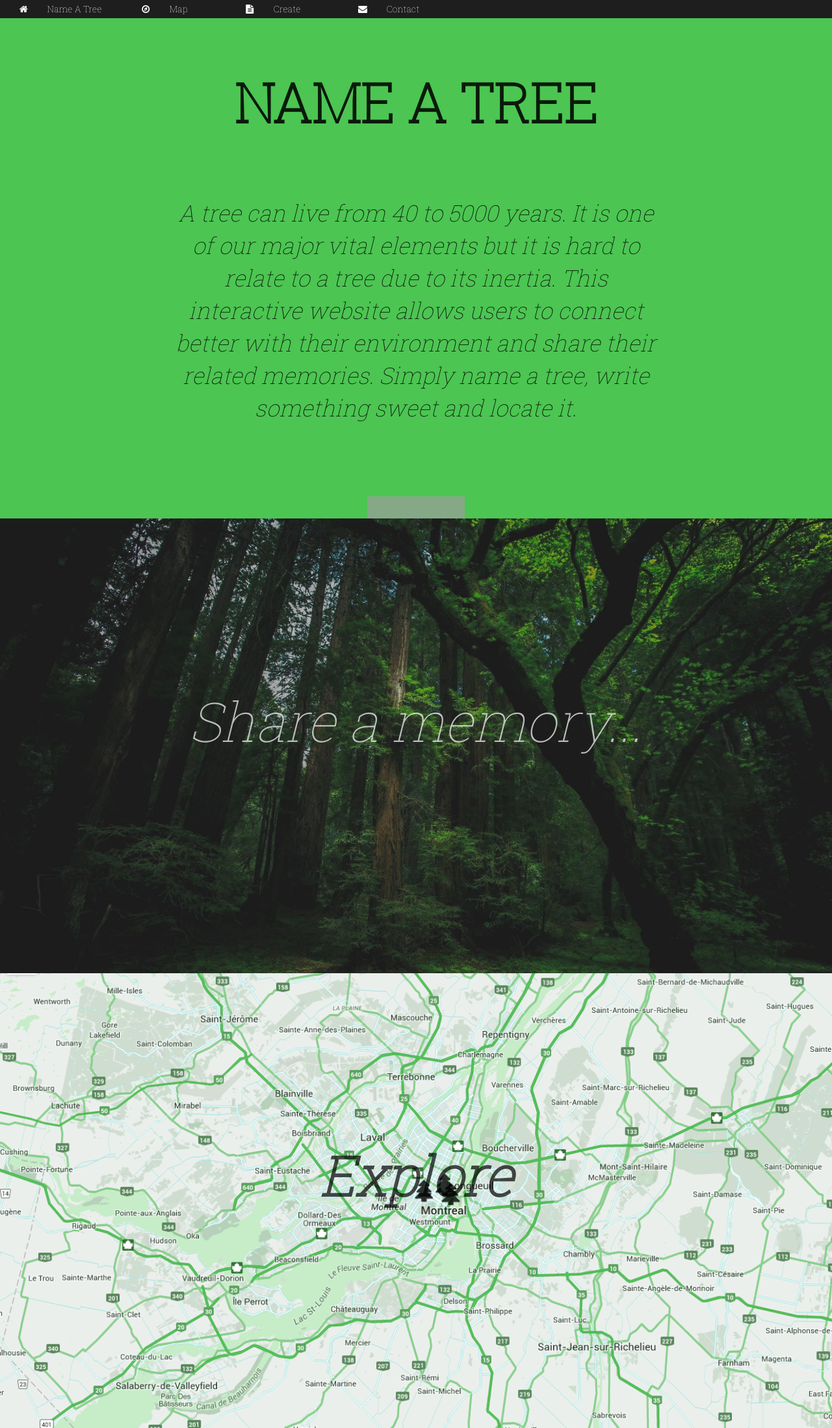
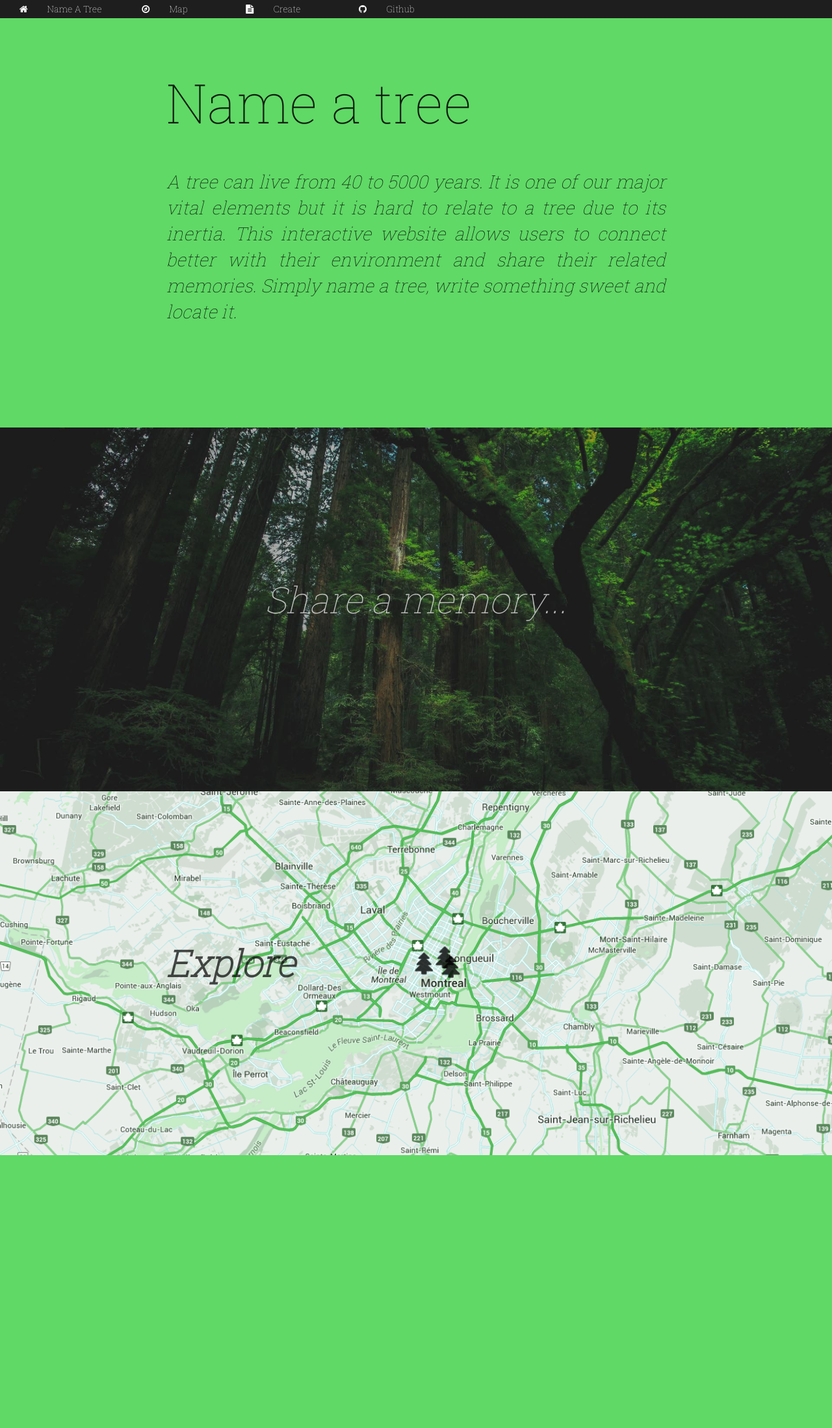
Before and after one commit to binarytrails/nameatree, a Django app: page / in a window 1280 px wide. Shown: the whole page at 65% size. After the commit the page ends 1778 px from the top, so only its background shows below. Run offline with Django 3.2, Linux system fonts and the light colour scheme; grey boxes are pictures that could not be loaded.

Commit message:
- rolling back to stable

```diff
--- a/src/frontend/static/frontend/css/base.css
+++ b/src/frontend/static/frontend/css/base.css
@@ -52,10 +52,12 @@ body
 #container
 {
     position: absolute;
+    height: auto;
+    width: 100%;
     top: 0;
     right: 0;
     left: 0;
-    bottom: 0;
+    overflow: hidden;
     margin-top: 2em;
-    background: #4CC552;
+    background: #60D966;
 }
--- a/src/frontend/static/frontend/css/home.css
+++ b/src/frontend/static/frontend/css/home.css
@@ -2,7 +2,7 @@
 .section
 {
     width: 100%;
-    height: 50em;
+    height: 40em;
     margin-right: auto;
     margin-left: auto;
 }
@@ -10,7 +10,7 @@
     {
         display: inline-block;
         width: 60%;
-        text-align: center;
+        text-align: left;
     }
 
         .section .wrapper img
@@ -30,7 +30,6 @@
             background-attachment: fixed;
             background-size: cover;
             background-position: center;
-            overflow: hidden;
         }
 
         #about
@@ -44,35 +43,17 @@
 
             #about p.header
             {
-                text-align: center;
+                text-align: left;
                 font-size: 6em;
                 font-style: normal;
-                margin-bottom: 1em;
+                margin-bottom: 0.5em;
             }
 
             #about p
             {
                 font-style: italic;
-                font-size: 2.5em;
+                font-size: 2em;
                 text-align: justify;
-                text-align: center;
-            }
-
-                 #arrow
-            {
-                width:100%;
-                max-width: 20%;
-                max-height: 20%;
-                margin-right: auto;
-                margin-left: auto;
-                margin-top: 8em;
-                margin-bottom: 0px;
-                text-align: center;
-                opacity: 0.7;
-                overflow: hidden;
-                /*not sure how to fix things for a mobile version*/
-
-
             }
 
         #explore
@@ -88,8 +69,8 @@
             #explore p.header, #create p.header
             {
                 color: white;
-                font-size: 6em;
-                margin-top: 3em;
+                font-size: 4em;
+                margin-top: 4em;
                 font-style: italic;
                 text-align: center;
                 opacity: 0.7;
@@ -97,8 +78,6 @@
 
             #create p.header
             {
-                text-align: center;
+                text-align: left;
                 color: black;
-                font-size: 6em;
-
             }
--- a/src/frontend/templates/frontend/base.html
+++ b/src/frontend/templates/frontend/base.html
@@ -30,7 +30,7 @@
             <a id="first" href="/"><i class="home icon"></i>Name A Tree</a>
             <a href="/map/"><i class="map icon"></i>Map</a>
             <a href="/create/"><i class="file text icon"></i>Create</a>
-            <a href="mailto:contact@nameatree.org"><i class="mail icon"></i>Contact</a>
+            <a href="https://github.com/sevaivanov/nameatree"><i class="github icon"></i>Github</a>
             <!-- <a href="/info/"><i class="feed icon"></i>Information</a> -->
         </div>
 
--- a/src/frontend/templates/frontend/create.html
+++ b/src/frontend/templates/frontend/create.html
@@ -10,10 +10,6 @@
 
     <script src="{{ STATIC }}frontend/libs/sweetalert.min.js"></script>
     <link rel="stylesheet" type="text/css" href="{{ STATIC }}frontend/libs/sweetalert.css">
-
-        <article id="main">
-        <h1><b><font size="20">CREATE</font></b></h1>
-        </article>
 
 
     <script type="text/javascript">
--- a/src/frontend/templates/frontend/home.html
+++ b/src/frontend/templates/frontend/home.html
@@ -7,15 +7,12 @@
     <div id="about" class="section">
         <div class="wrapper">
             <!-- <i class="massive tree icon"></i> -->
-            <p class="header"><b>NAME A TREE</b></p>
+            <p class="header">Name a tree</p>
             <p>
                 A tree can live from 40 to 5000 years. It is one of our major vital elements but it is hard to relate to a tree due to its inertia. This interactive website allows users to connect better with their environment and share their related memories. Simply name a tree, write something sweet and locate it.
             </p>
-
             <!-- <img src="{{ STATIC }}frontend/images/arrow-bouncing-down.gif"></img> -->
         </div>
-        	<article id ="arrow">
-		<img src="http://d9hhrg4mnvzow.cloudfront.net/get.unbounce.com/vidyard-goodies/2060215b-arrow_037037037037000000.gif" width="150" height="100">	</article>
     </div>
     <a href="/create/">
         <div id="explore" class="section">
```
Also changed, not shown: src/frontend/static/frontend/css/create.css (+0 -12 lines).
